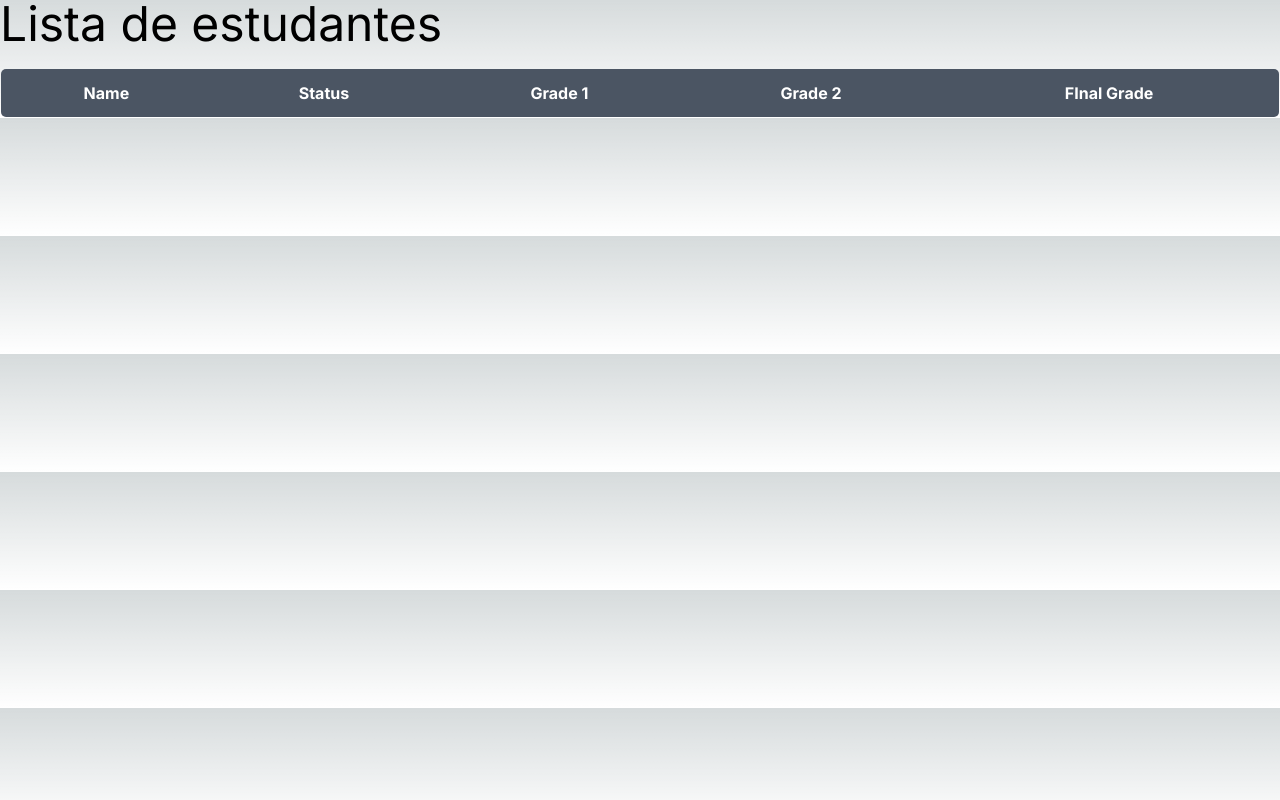
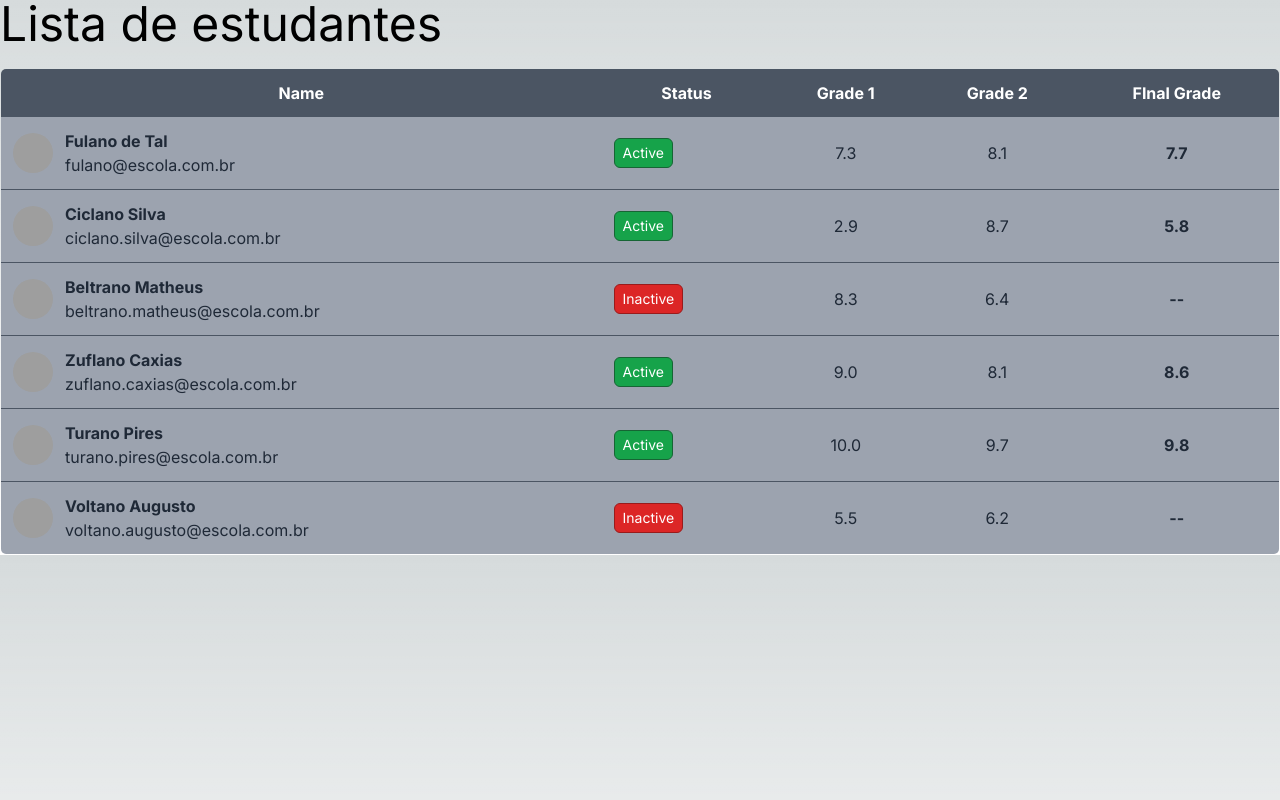
Before and after one commit to Salomao-Faleta/exercicios, a Next.js app: page / in a window 1280 px wide. Built offline with nearby package versions, Linux system fonts and the light colour scheme; grey boxes are pictures that could not be loaded.

Commit message:
Exercício: Tabela de notas (2/2)
Exercício focado na prática de props, recebendo dados externos e algumas outras funcionalidades

```diff
--- a/src/components/studentTable.tsx
+++ b/src/components/studentTable.tsx
@@ -17,7 +17,28 @@ export function StudentTable({ students }:Props){
                 </tr>
             </thead>
             <tbody>
+                {students.map(item => (
+                    <tr key={item.id} className="text-gray-800 bg-gray-400 border-b border-gray-600">
+                        <td className="p-3 flex items-center">
+                            <img src={item.avatar} alt={item.name} className="w-10 h-10 rounded-full mr-3"/>
+                            <div>
+                                <div className="font-bold">{item.name}</div>
+                                <div>{item.email}</div>
+                            </div>
+                        </td>
 
+                        <td className="p-3">
+                            {item.active && <div className=" px-2 py-1 inline-block rounded-md border border-green-800 bg-green-600 text-white text-sm">Active</div>}
+                            {!item.active && <div className="px-2 py-1 inline-block rounded-md border border-red-800 bg-red-600 text-white text-sm">Inactive</div>}
+                        </td>
+
+                        <td className="p-3 text-center">{item.grade1.toFixed(1)}</td>
+                        <td className="p-3 text-center">{item.grade2.toFixed(1)}</td>
+                        <td className="p-3 text-center font-bold">{item.active ? ((item.grade1 + item.grade2) / 2).toFixed(1) : '--'}</td>
+
+
+                    </tr>
+                ))}
             </tbody>
         </table>
     )
```
